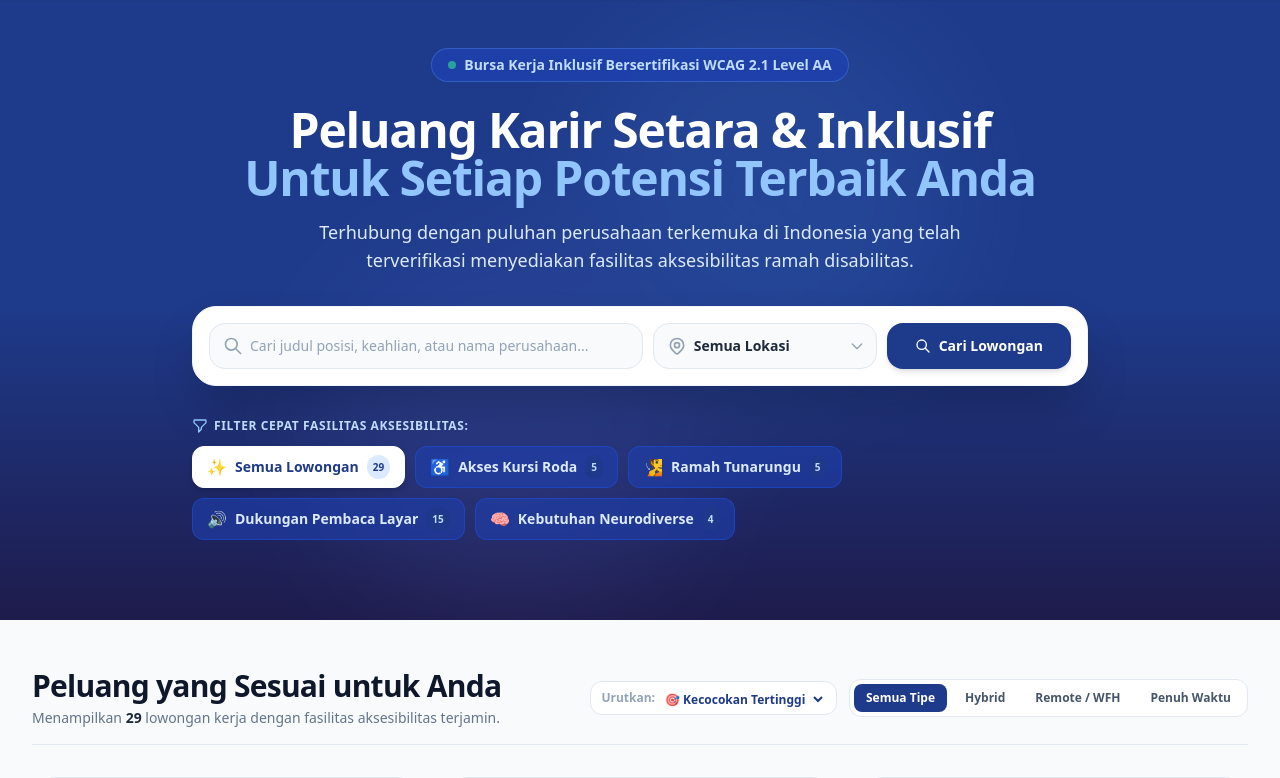
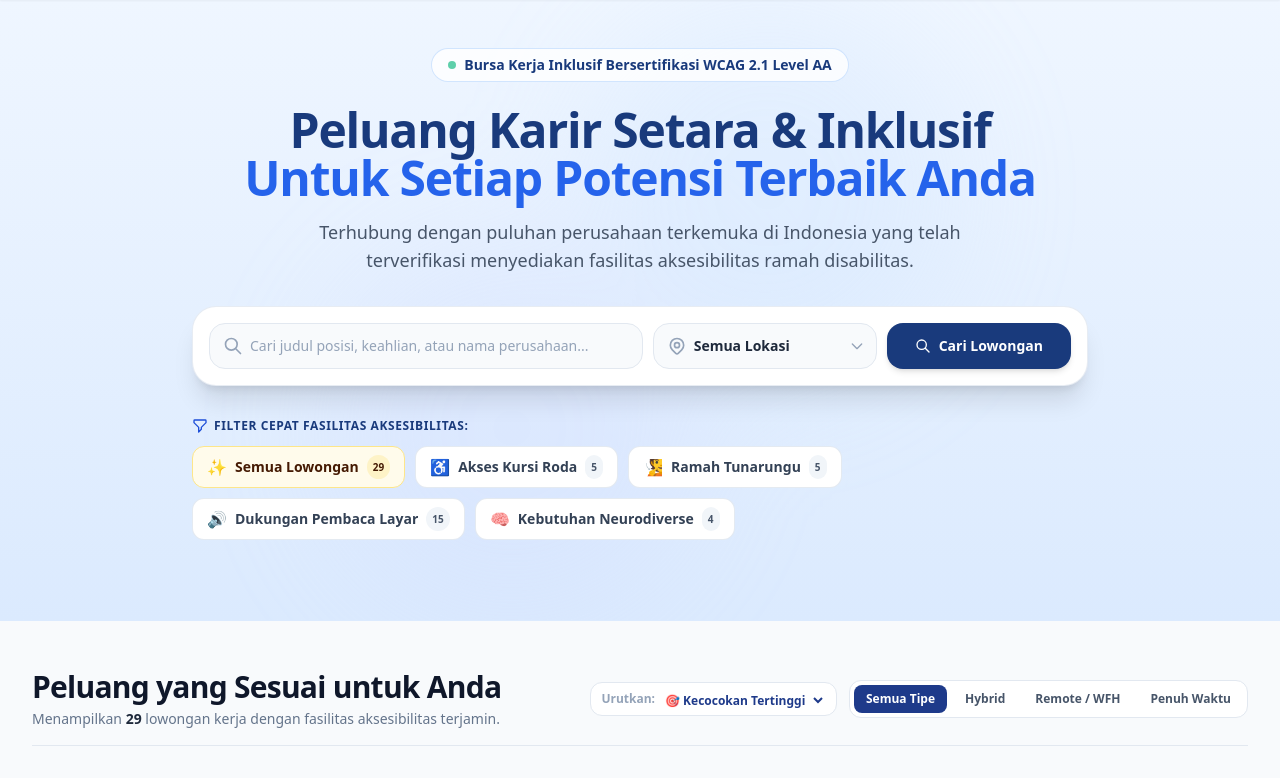
Before and after one commit to Noturbae21/tubes-ppl-kerja-setara, a Laravel app: page /kandidat/home in a window 1280 px wide. Shown: the part 89-867 px from the top of the page. Run offline with Laravel 12, Linux system fonts and the light colour scheme; data comes from the database, SQL or seed files in the repository; some libraries are stand-ins or nearby versions.

Commit message:
update: penyesuaian halaman dan fitur kandidat

```diff
--- a/KerjaSetara/app/Models/JobVacancy.php
+++ b/KerjaSetara/app/Models/JobVacancy.php
@@ -88,6 +88,152 @@ class JobVacancy extends Model
         }
 
         return $min ?? $max;
+    }
+
+    public function getCompanyInitialsAttribute(): string
+    {
+        $name = $this->company->company_name ?? 'KS';
+        $clean = trim(preg_replace('/^(PT\.?|CV\.?)\s+/i', '', $name));
+        $words = preg_split('/\s+/', $clean);
+        if (count($words) >= 2) {
+            return strtolower(substr($words[0], 0, 1).substr($words[1], 0, 1));
+        }
+
+        return strtolower(substr($clean, 0, 2));
+    }
+
+    public function getCompanyLogoColorAttribute(): string
+    {
+        return match ($this->company_initials) {
+            'ti' => 'bg-[#193a7c]',
+            'nd' => 'bg-[#5b4cb8]',
+            'sb' => 'bg-[#1d6b67]',
+            'af' => 'bg-[#1f3a60]',
+            'cs' => 'bg-[#7c325c]',
+            'rt' => 'bg-[#2d6a3f]',
+            'tk', 'to' => 'bg-[#193a7c]',
+            'go' => 'bg-[#00880f]',
+            'bc' => 'bg-[#005faa]',
+            'ts' => 'bg-[#e60012]',
+            'un' => 'bg-[#1f3a60]',
+            'bu' => 'bg-[#e31e52]',
+            'sh' => 'bg-[#ee4d2d]',
+            'bm' => 'bg-[#003876]',
+            'ms' => 'bg-[#00a4ef]',
+            'as' => 'bg-[#002f6c]',
+            default => 'bg-[#193a7c]',
+        };
+    }
+
+    public function getDisplayCityAttribute(): string
+    {
+        $loc = $this->location ?? 'Jakarta';
+        $parts = explode(',', $loc);
+        $city = trim($parts[0]);
+        if (str_contains($city, 'Jakarta')) {
+            return 'Jakarta';
+        }
+
+        return $city;
+    }
+
+    public function getDisplayWorkTypeAttribute(): string
+    {
+        $type = strtolower($this->job_type ?? 'hybrid');
+        if ($type === 'hybrid') {
+            return 'Penuh waktu · Hybrid';
+        } elseif ($type === 'remote') {
+            return 'Penuh waktu · Remote';
+        } else {
+            return 'Penuh waktu · On-site';
+        }
+    }
+
+    public function getDisplaySalaryFormattedAttribute(): string
+    {
+        if ($this->salary_min && $this->salary_max) {
+            $minJt = (int) round($this->salary_min / 1000000);
+            $maxJt = (int) round($this->salary_max / 1000000);
+            if ($minJt > 0 && $maxJt > 0) {
+                return "Rp {$minJt}–{$maxJt} juta / bulan";
+            }
+        }
+
+        return $this->formatted_salary;
+    }
+
+    public function getDisplayPostedTimeAttribute(): string
+    {
+        if ($this->created_at) {
+            $days = $this->created_at->diffInDays(now());
+            if ($days == 0) {
+                return 'Hari ini';
+            } elseif ($days == 1) {
+                return '1 hari lalu';
+            } else {
+                return "{$days} hari lalu";
+            }
+        }
+
+        return '2 hari lalu';
+    }
+
+    public function getMockupBadgesAttribute(): array
+    {
+        $tags = $this->accessibility_tags ?? [];
+        if (! is_array($tags)) {
+            $tags = [];
+        }
+
+        $badges = [];
+
+        // Check if ramp or physical
+        if (in_array('ramp', $tags) || in_array('kursi_roda', $tags) || $this->category === 'fisik' || empty($tags)) {
+            $badges[] = [
+                'label' => 'Ramped Access',
+                'type' => 'blue',
+                'icon' => 'wheelchair',
+            ];
+        }
+
+        // Check second tag
+        if (in_array('sign_language', $tags) || in_array('bisindo', $tags) || $this->category === 'komunikasi') {
+            $badges[] = [
+                'label' => 'Sign Language Interpreter',
+                'type' => 'blue',
+                'icon' => 'hands',
+            ];
+        } elseif (in_array('screen_reader', $tags) || in_array('high_contrast', $tags) || $this->category === 'digital') {
+            $badges[] = [
+                'label' => 'Dukungan Pembaca Layar',
+                'type' => 'purple',
+                'icon' => 'screen-reader',
+            ];
+        } elseif (in_array('ruang_tenang', $tags) || in_array('wfh_fleksibel', $tags) || $this->category === 'neurodiverse') {
+            $badges[] = [
+                'label' => 'Ruang Tenang & Fleksibel',
+                'type' => 'green',
+                'icon' => 'quiet-room',
+            ];
+        }
+
+        if (count($badges) === 1) {
+            if ($this->category === 'digital') {
+                $badges[] = [
+                    'label' => 'Dukungan Pembaca Layar',
+                    'type' => 'purple',
+                    'icon' => 'screen-reader',
+                ];
+            } else {
+                $badges[] = [
+                    'label' => 'Sign Language Interpreter',
+                    'type' => 'blue',
+                    'icon' => 'hands',
+                ];
+            }
+        }
+
+        return array_slice($badges, 0, 2);
     }
 
     public function getJobTypeLabelAttribute(): string
--- a/KerjaSetara/resources/views/kandidat/home.blade.php
+++ b/KerjaSetara/resources/views/kandidat/home.blade.php
@@ -7,38 +7,40 @@
 <div class="bg-slate-50 min-h-screen">
 
     <!-- ─── 1. HERO SECTION & PENCARIAN ────────────────────────────────────── -->
-    <section class="relative bg-gradient-to-b from-blue-900 via-blue-900 to-indigo-950 text-white pt-12 pb-20 px-4 sm:px-6 lg:px-8 overflow-hidden"
+    <!-- Figma Linear Gradient: 0% #EFF6FF -> 100% #DBEAFE -->
+    <section class="relative bg-gradient-to-b from-[#EFF6FF] to-[#DBEAFE] text-slate-900 pt-12 pb-20 px-4 sm:px-6 lg:px-8 overflow-hidden border-b border-[#DBEAFE]"
+             style="background: linear-gradient(180deg, #EFF6FF 0%, #DBEAFE 100%);"
              aria-labelledby="hero-heading">
-        <!-- Subtle background shapes for modern aesthetic -->
-        <div class="absolute inset-0 opacity-10 pointer-events-none">
-            <div class="absolute top-0 right-1/4 w-96 h-96 bg-blue-400 rounded-full blur-3xl"></div>
-            <div class="absolute bottom-0 left-1/4 w-96 h-96 bg-indigo-400 rounded-full blur-3xl"></div>
+        <!-- Subtle background shapes -->
+        <div class="absolute inset-0 opacity-20 pointer-events-none">
+            <div class="absolute top-0 right-1/4 w-96 h-96 bg-blue-200 rounded-full blur-3xl"></div>
+            <div class="absolute bottom-0 left-1/4 w-96 h-96 bg-indigo-200 rounded-full blur-3xl"></div>
         </div>
 
         <div class="relative max-w-5xl mx-auto text-center">
             <!-- Accessibility Badge Pill -->
-            <div class="inline-flex items-center gap-2 px-4 py-1.5 rounded-full bg-blue-800/80 border border-blue-400/30 text-blue-200 text-xs sm:text-sm font-semibold mb-6 shadow-xs">
-                <span class="inline-block w-2 h-2 rounded-full bg-emerald-400 animate-pulse"></span>
+            <div class="inline-flex items-center gap-2 px-4 py-1.5 rounded-full bg-white/80 border border-blue-200/70 text-[#193a7c] text-xs sm:text-sm font-semibold mb-6 shadow-xs">
+                <span class="inline-block w-2 h-2 rounded-full bg-emerald-500 animate-pulse"></span>
                 <span>Bursa Kerja Inklusif Bersertifikasi WCAG 2.1 Level AA</span>
             </div>
 
             <!-- Welcoming Headline -->
-            <h1 id="hero-heading" class="text-3xl sm:text-4xl md:text-5xl font-black tracking-tight text-white leading-tight mb-4">
+            <h1 id="hero-heading" class="text-3xl sm:text-4xl md:text-5xl font-black tracking-tight text-[#193a7c] leading-tight mb-4">
                 @auth
-                    Halo, <span class="text-blue-300">{{ auth()->user()->name }}</span>! 👋<br>
+                    Halo, <span class="text-blue-600">{{ auth()->user()->name }}</span>! 👋<br>
                     Temukan Karir Impian Tanpa Hambatan
                 @else
                     Peluang Karir Setara & Inklusif<br>
-                    <span class="text-blue-300">Untuk Setiap Potensi Terbaik Anda</span>
+                    <span class="text-blue-600">Untuk Setiap Potensi Terbaik Anda</span>
                 @endauth
             </h1>
 
-            <p class="text-base sm:text-lg text-blue-150 max-w-2xl mx-auto mb-8 font-normal leading-relaxed text-blue-100">
+            <p class="text-base sm:text-lg text-slate-600 max-w-2xl mx-auto mb-8 font-normal leading-relaxed">
                 Terhubung dengan puluhan perusahaan terkemuka di Indonesia yang telah terverifikasi menyediakan fasilitas aksesibilitas ramah disabilitas.
             </p>
 
             <!-- Search Form Card -->
-            <div class="bg-white rounded-3xl p-3 sm:p-4 shadow-2xl border border-slate-100 text-slate-800 text-left max-w-4xl mx-auto">
+            <div class="bg-white rounded-3xl p-3 sm:p-4 shadow-xl border border-slate-200/80 text-slate-800 text-left max-w-4xl mx-auto">
                 <form action="{{ route('kandidat.home') }}" method="GET" class="flex flex-col md:flex-row items-stretch gap-2.5">
 
                     <!-- Keyword Input -->
@@ -93,7 +95,7 @@
 
                     <!-- Submit Search Button -->
                     <button type="submit"
-                            class="w-full md:w-auto px-7 py-3 bg-blue-900 hover:bg-blue-800 active:bg-blue-950 text-white font-bold text-sm rounded-2xl shadow-md transition-all flex items-center justify-center gap-2 focus-visible:ring-3 focus-visible:ring-blue-500 focus-visible:outline-none flex-shrink-0">
+                            class="w-full md:w-auto px-7 py-3 bg-[#193a7c] hover:bg-[#132c5e] text-white font-bold text-sm rounded-2xl shadow-md transition-all flex items-center justify-center gap-2 focus-visible:ring-3 focus-visible:ring-blue-500 focus-visible:outline-none flex-shrink-0">
                         <svg class="w-4 h-4" fill="none" viewBox="0 0 24 24" stroke="currentColor" aria-hidden="true">
                             <path stroke-linecap="round" stroke-linejoin="round" stroke-width="2" d="M21 21l-6-6m2-5a7 7 0 11-14 0 7 7 0 0114 0z" />
                         </svg>
@@ -105,15 +107,15 @@
             <!-- Quick Accessibility Facility Filters Bar -->
             <div class="mt-8 text-left max-w-4xl mx-auto" role="region" aria-label="Filter Cepat Aksesibilitas">
                 <div class="flex items-center justify-between mb-3">
-                    <span class="text-xs uppercase font-bold tracking-wider text-blue-200 flex items-center gap-1.5">
-                        <svg class="w-4 h-4 text-blue-300" fill="none" viewBox="0 0 24 24" stroke="currentColor">
+                    <span class="text-xs uppercase font-bold tracking-wider text-[#193a7c] flex items-center gap-1.5">
+                        <svg class="w-4 h-4 text-blue-700" fill="none" viewBox="0 0 24 24" stroke="currentColor">
                             <path stroke-linecap="round" stroke-linejoin="round" stroke-width="2" d="M3 4a1 1 0 011-1h16a1 1 0 011 1v2.586a1 1 0 01-.293.707l-6.414 6.414a1 1 0 00-.293.707V17l-4 4v-6.586a1 1 0 00-.293-.707L3.293 7.293A1 1 0 013 6.586V4z" />
                         </svg>
                         Filter Cepat Fasilitas Aksesibilitas:
                     </span>
                     @if($category || $tag || $search || $location)
                         <a href="{{ route('kandidat.home') }}"
-                           class="text-xs text-blue-200 hover:text-white underline underline-offset-2 font-medium">
+                           class="text-xs text-blue-700 hover:text-blue-900 underline underline-offset-2 font-medium">
                             Reset Semua Filter ✕
                         </a>
                     @endif
@@ -135,7 +137,7 @@
                                 'tag' => $preset['tag'] ?? null,
                                 'page' => 1
                            ])) }}"
-                           class="inline-flex items-center gap-2 px-3.5 py-2 rounded-xl text-xs sm:text-sm font-semibold transition-all border focus-visible:ring-2 focus-visible:ring-blue-400 focus-visible:outline-none {{ $isActive ? 'bg-white text-blue-900 border-white shadow-md font-bold' : 'bg-blue-800/60 text-blue-100 hover:bg-blue-800 border-blue-700/60 hover:text-white' }}"
+                           class="inline-flex items-center gap-2 px-3.5 py-2 rounded-xl text-xs sm:text-sm font-semibold transition-all border focus-visible:ring-2 focus-visible:ring-blue-400 focus-visible:outline-none {{ $isActive ? 'bg-[#fffbeb] text-amber-950 border-[#fde68a] shadow-xs font-bold' : 'bg-white text-slate-700 hover:bg-slate-50 border-slate-200/90 shadow-2xs hover:text-slate-900' }}"
                            aria-pressed="{{ $isActive ? 'true' : 'false' }}">
 
                             <!-- Icon -->
@@ -154,7 +156,7 @@
                             <span>{{ $preset['label'] }}</span>
 
                             <!-- Dynamic Count Badge -->
-                            <span class="px-1.5 py-0.5 rounded-full text-[10px] font-bold {{ $isActive ? 'bg-blue-100 text-blue-900' : 'bg-blue-900/80 text-blue-200' }}">
+                            <span class="px-1.5 py-0.5 rounded-full text-[10px] font-bold {{ $isActive ? 'bg-amber-100 text-amber-950' : 'bg-slate-100 text-slate-600' }}">
                                 {{ $count }}
                             </span>
                         </a>
@@ -460,20 +462,21 @@
             </div>
 
             <!-- Call to Action Banner for Candidate Profile -->
-            <div class="mt-14 bg-gradient-to-r from-blue-900 to-indigo-900 rounded-3xl p-8 sm:p-10 text-white flex flex-col md:flex-row items-center justify-between gap-6 shadow-xl">
+            <div class="mt-14 rounded-3xl p-8 sm:p-10 text-white flex flex-col md:flex-row items-center justify-between gap-6 shadow-xl bg-[#193a7c]"
+                 style="background: linear-gradient(135deg, #193a7c 0%, #1e40af 100%); background-color: #193a7c;">
                 <div class="max-w-xl">
-                    <span class="text-xs font-bold text-blue-300 uppercase tracking-wider block mb-1">Fitur Unggulan KerjaSetara</span>
-                    <h3 class="text-xl sm:text-2xl font-black mb-2">
+                    <span class="text-xs font-bold text-blue-200 uppercase tracking-wider block mb-1">Fitur Unggulan KerjaSetara</span>
+                    <h3 class="text-xl sm:text-2xl font-black mb-2 text-white">
                         Ingin Tahu Tingkat Kecocokan Aksesibilitas Anda?
                     </h3>
-                    <p class="text-blue-150 text-sm leading-relaxed text-blue-100">
-                        Buka halaman detail lowongan untuk melihat perhitungan otomatis <em>Matching Engine</em> yang memetakan fasilitas perusahaan terhadap kebutuhan akomodasi Anda.
+                    <p class="text-sm leading-relaxed text-blue-100">
+                        Buka halaman detail lowongan untuk melihat perhitungan otomatis <em class="font-semibold text-white">Matching Engine</em> yang memetakan fasilitas perusahaan terhadap kebutuhan akomodasi Anda.
                     </p>
                 </div>
                 <a href="#hero-heading"
-                   class="px-6 py-3 bg-white text-blue-900 hover:bg-blue-50 font-bold text-sm rounded-xl shadow-md transition-all flex items-center gap-2 flex-shrink-0">
+                   class="px-6 py-3 bg-white text-[#193a7c] hover:bg-blue-50 font-bold text-sm rounded-xl shadow-md transition-all flex items-center gap-2 flex-shrink-0">
                     <span>Mulai Jelajahi Posisi</span>
-                    <svg class="w-4 h-4" fill="none" viewBox="0 0 24 24" stroke="currentColor">
+                    <svg class="w-4 h-4 text-[#193a7c]" fill="none" viewBox="0 0 24 24" stroke="currentColor">
                         <path stroke-linecap="round" stroke-linejoin="round" stroke-width="2" d="M5 10l7-7m0 0l7 7m-7-7v18" />
                     </svg>
                 </a>
```
